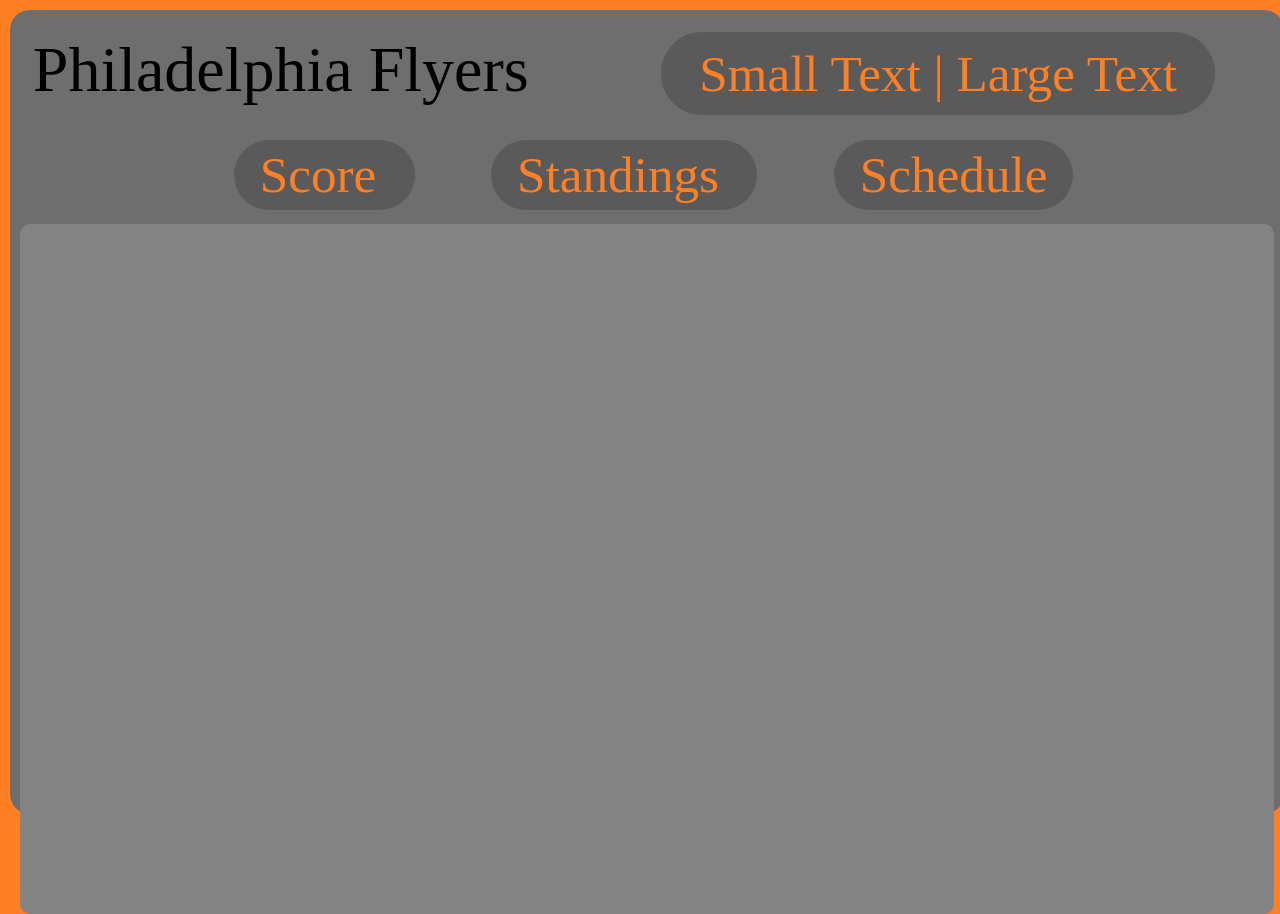
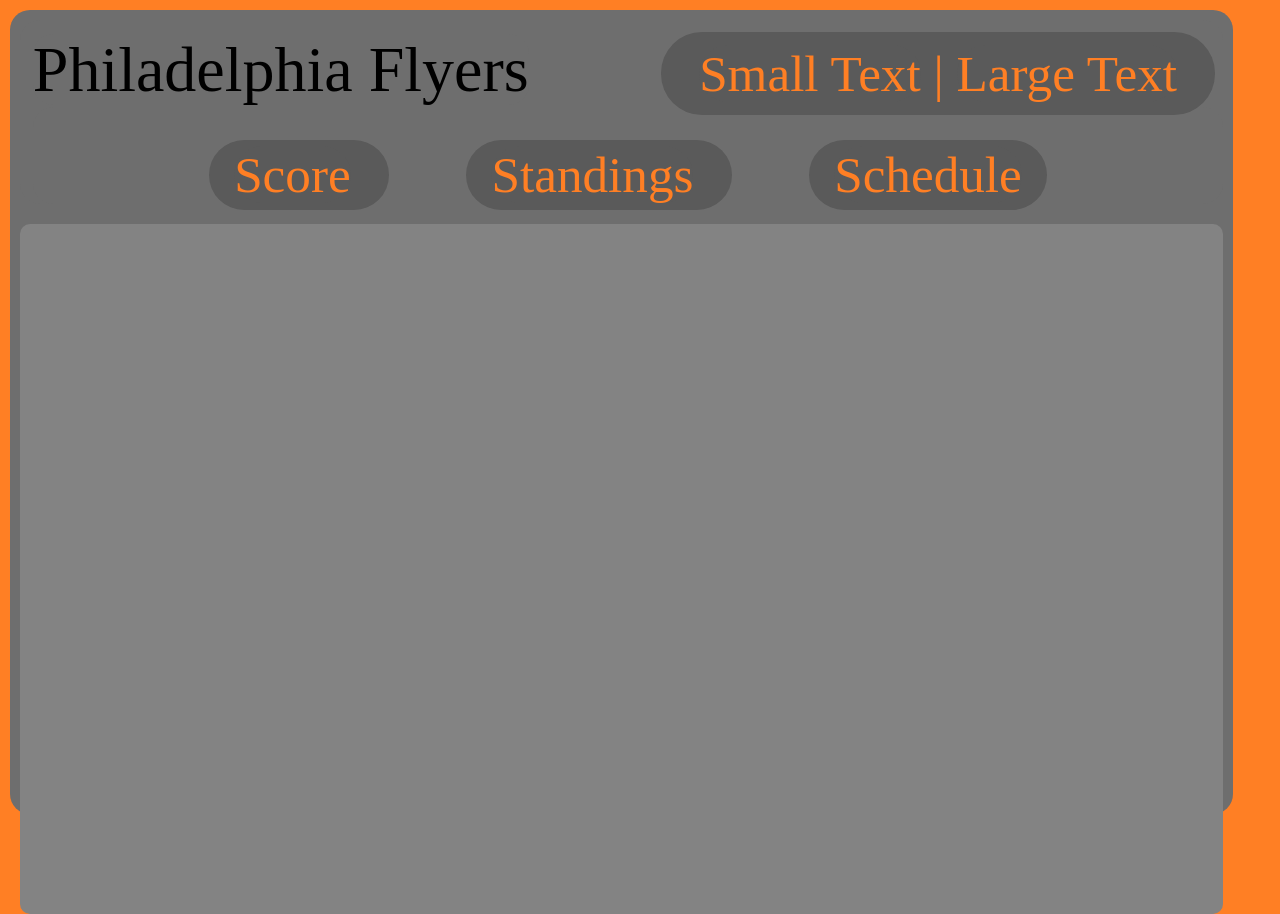
Before and after one commit to jordangregson/Flyerstracker, a plain HTML site: page index.html in a window 1280 px wide. Drawn offline with Linux system fonts and the light colour scheme; no server answers.

Commit message:
adjusted the width

```diff
--- a/styles.css
+++ b/styles.css
@@ -22,7 +22,7 @@
     padding: 10px;
 
     height: 98vh;
-    width: 98vw;
+    width: 94vw;
 }
 
 .top-bar {
```
